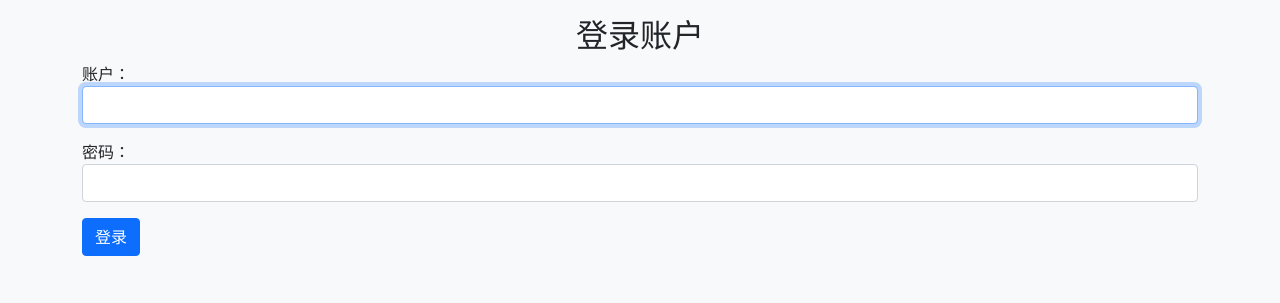
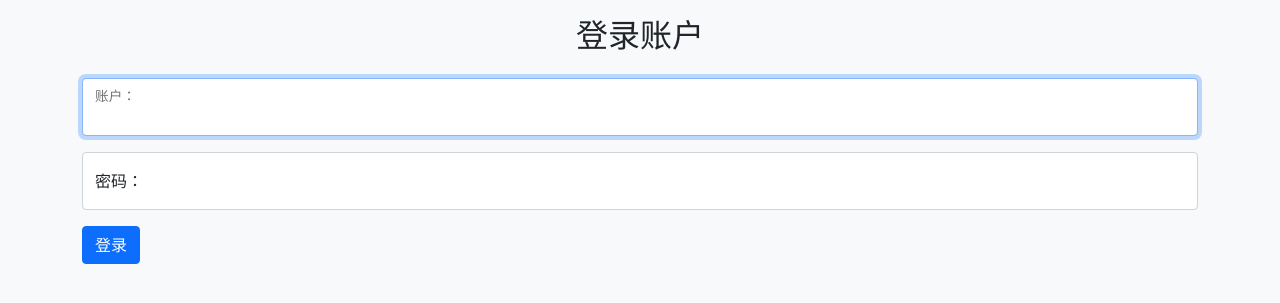
Before and after one commit to RoyCoya/RoddyCafe_v0.1, a Django app: page /accounts/login/ in a window 1280 px wide. Shown: the top 303 px of the page. Run offline with Django 4.2, Linux system fonts and the light colour scheme; some libraries are stand-ins or nearby versions.

Commit message:
[update]Login ui optimization

```diff
--- a/RoddyCafe/templates/registration/login.html
+++ b/RoddyCafe/templates/registration/login.html
@@ -15,6 +15,7 @@
     <div class="row">
         <form method="post" action="{% url 'login' %}">
             {% csrf_token %}
+            <div class="mb-3">
                 {% if form.errors %}
                     <small class="text-danger">账户或密码错误，请重试！</small>
                 {% endif %}
@@ -25,10 +26,16 @@
                         <small class="text-danger">登录以使用笔记库</small>
                     {% endif %}
                 {% endif %}
-            <div class="form-lable">账户：</div>
-            <input class="form-control mb-3" type="text" name="username" autocomplete="username" maxlength="20" id="id_username" autofocus required>
-            <div class="form-lable">密码：</div>
-            <input class="form-control  mb-3" type="password" name="password" autocomplete="current-password" id="id_password" required>
+            </div>
+
+            <div class="form-floating mb-3">
+                <input class="form-control" type="text" name="username" id="input_account" autocomplete="username" maxlength="20" id="id_username" placeholder="account" autofocus required>
+                <label for="input_account">账户：</label>
+              </div>
+            <div class="form-floating mb-3">
+                <input class="form-control" type="password" name="password" id="input_password" autocomplete="current-password" placeholder="password" id="id_password" required>
+                <label for="input_password">密码：</label>
+            </div>
             <button class="btn btn-primary" type="submit">登录</button>
         </form>
     </div>
```
Lines whose indentation alone changed are shown as unchanged.
